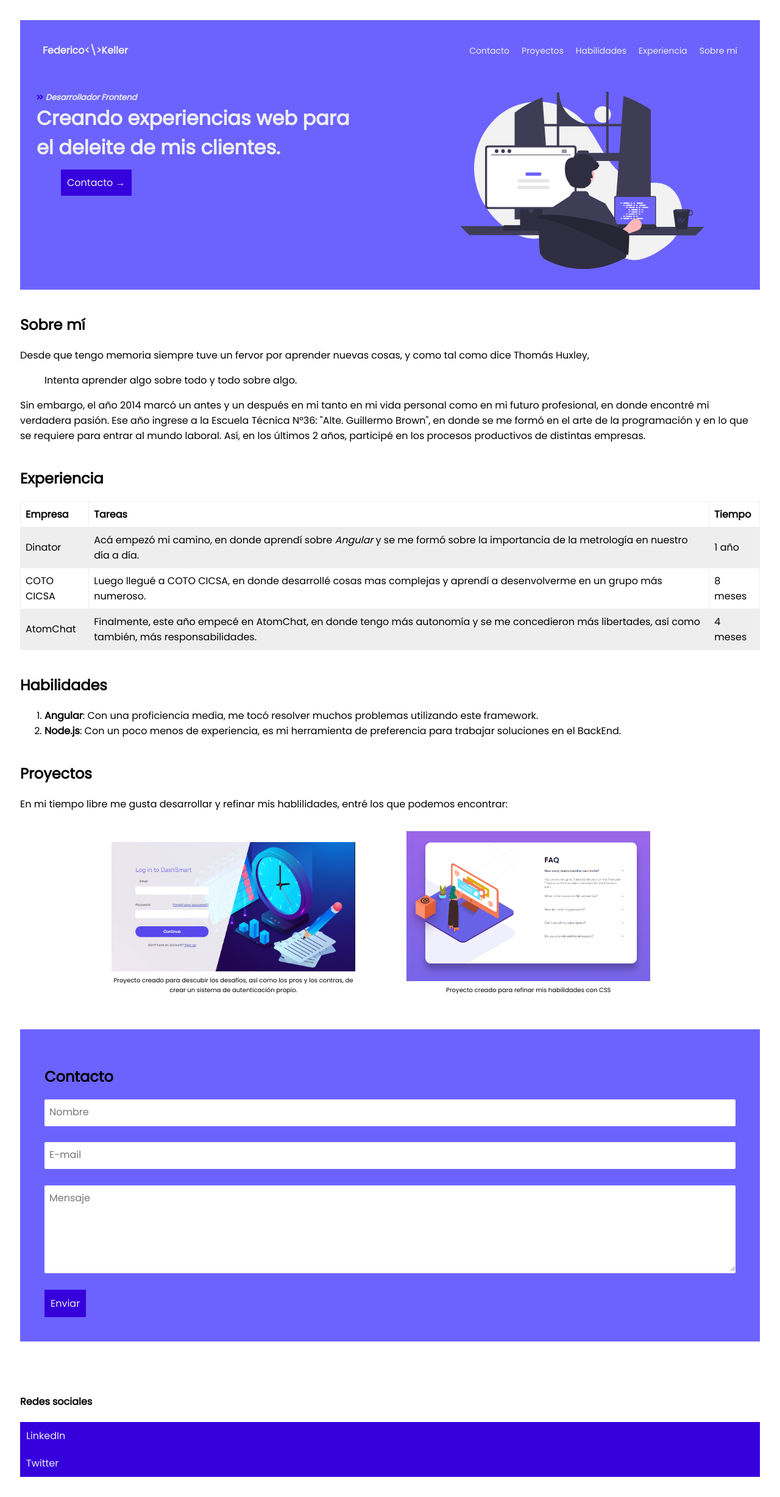
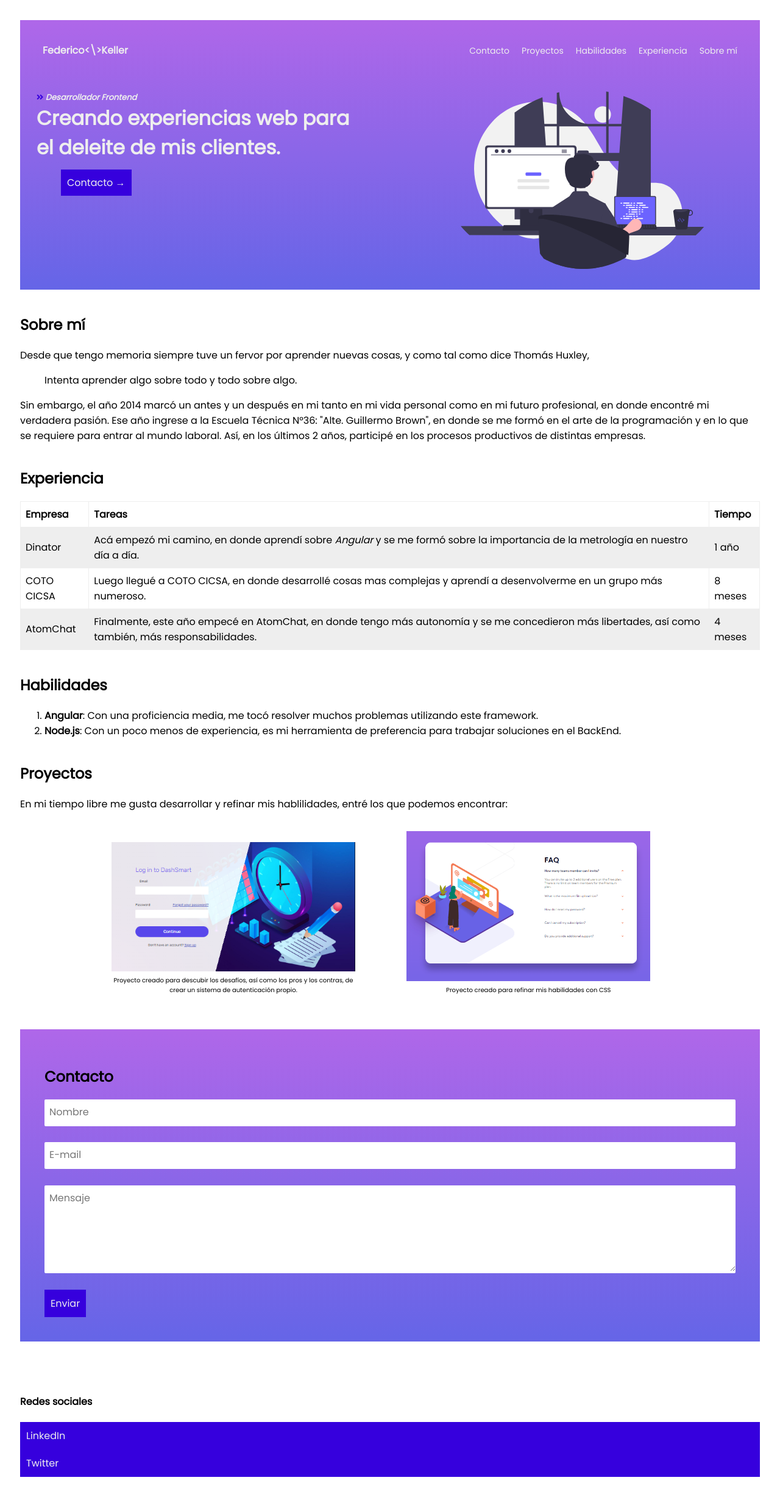
Before and after one commit to FedericoKeller/uade-web-css, a plain HTML site: page index.html in a window 1280 px wide. Shown: the whole page at 61% size. Drawn offline with Linux system fonts and the light colour scheme.

Commit message:
feature: changed background color

```diff
--- a/styles.css
+++ b/styles.css
@@ -10,6 +10,8 @@
     --color-purple: #6C63FF;
     --color-blue: #3600dd;
     --color-light-blue: #3600ddba;
+    --color-soft-violet: #af67e9;
+    --color-soft-blue: #6565e7;
     --color-invalid: #e59b9f;
 }
 
@@ -55,7 +57,7 @@ section {
 }
 
 #header {
-background: var(--color-purple);
+background: linear-gradient(var(--color-soft-violet), var(--color-soft-blue));
 min-height: 100%;
 padding: 27px;
 }
@@ -171,7 +173,8 @@ text-decoration: none;
 }
 
 #contact {
-    background-color: var(--color-purple);
+    background: linear-gradient(var(--color-soft-violet), var(--color-soft-blue));
+
     padding: 40px;
 }
 
```
